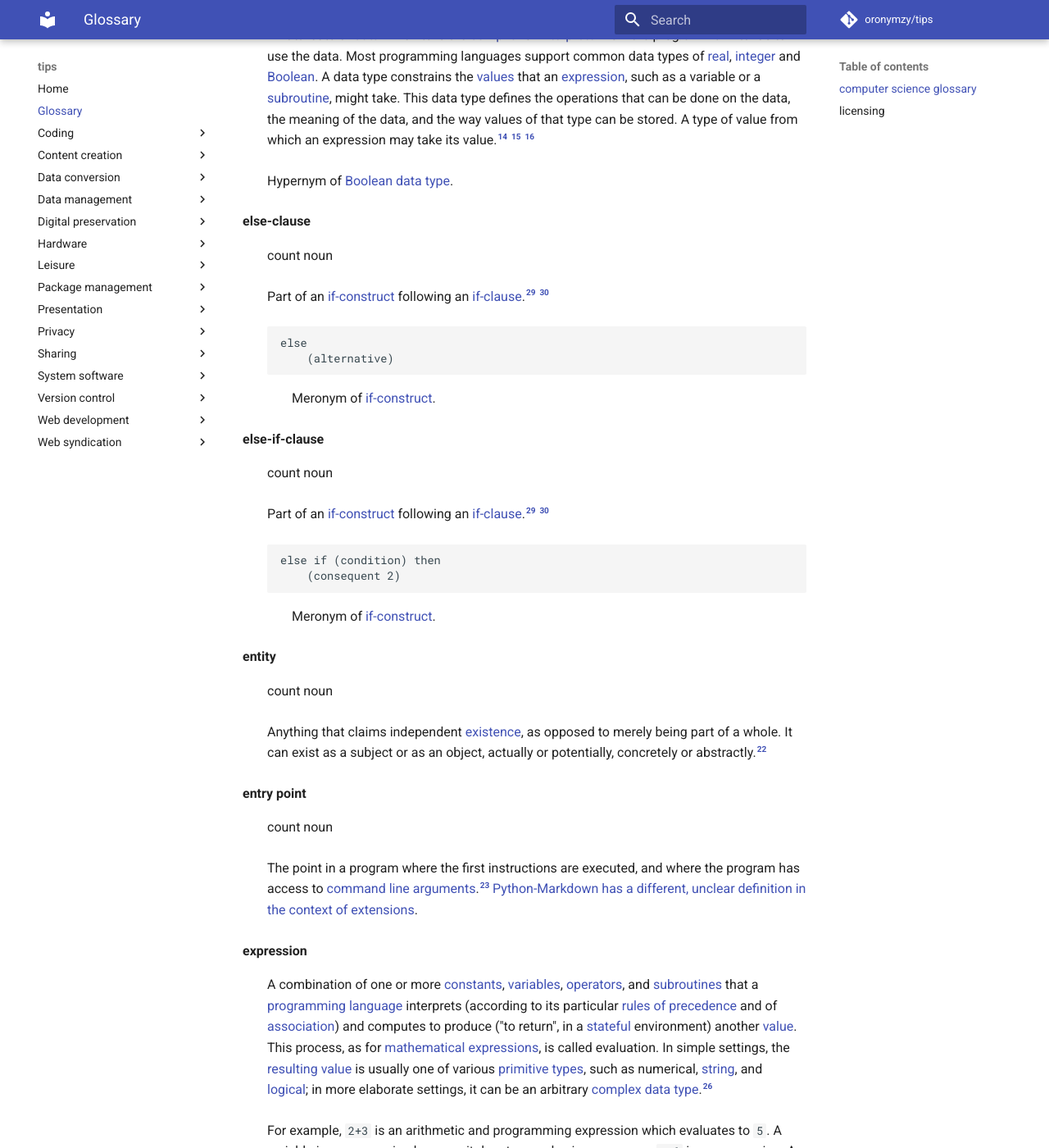
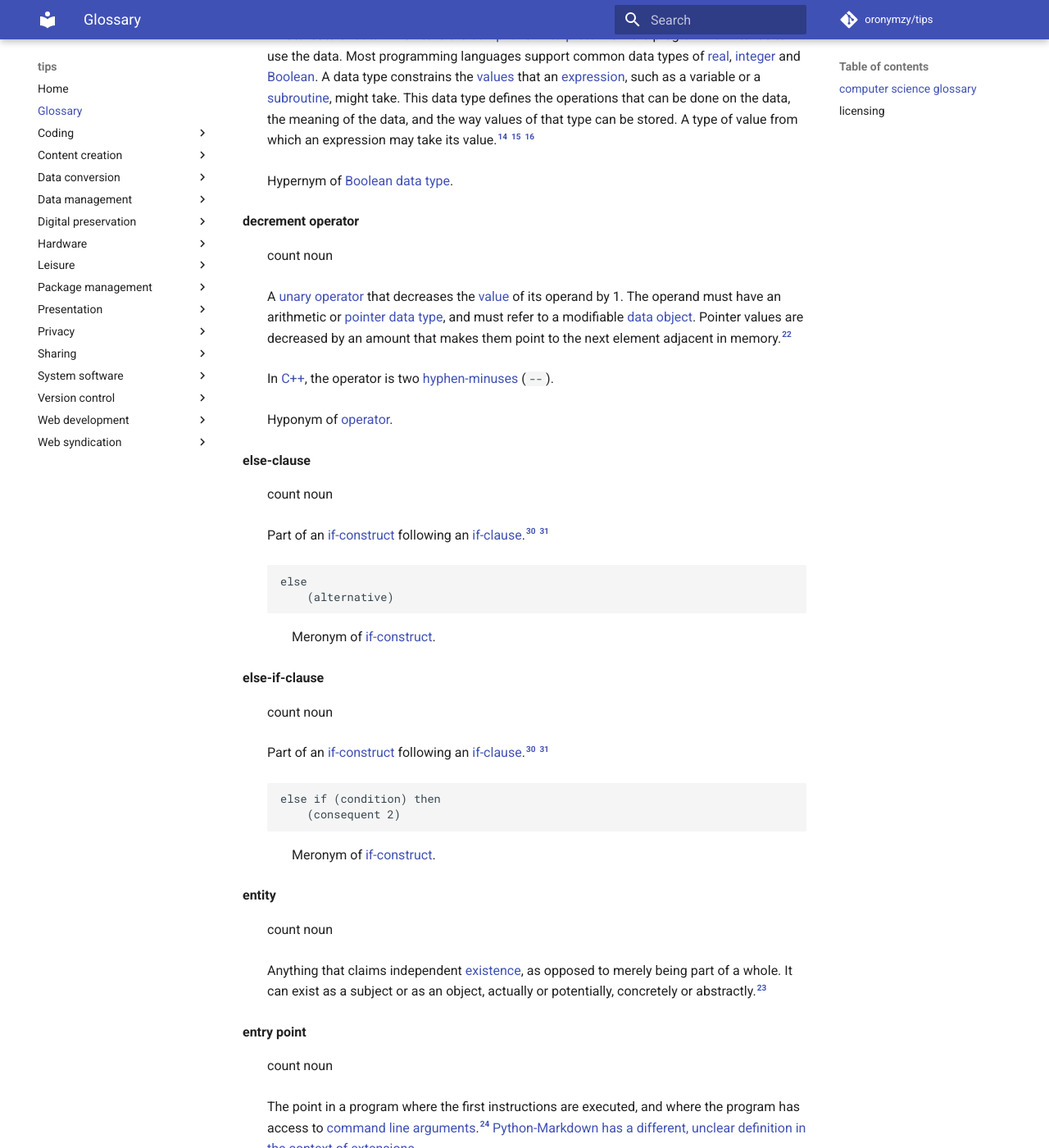
Before and after one commit to oronymzy/tips, an MkDocs documentation site: the page built from docs/glossry.md, in a window 1280 px wide and 1400 px high, scrolled down 4028 px. Shown: the whole window at 82% size. Built offline with MkDocs 1.6.1 and Material for MkDocs 9.7.7, drawn with Linux system fonts in a browser that asks for light colours; comment, search, counter and statistics services are not loaded; some of the changed text lies outside the part shown.

Commit message:
Add 'decrement operator' concept
Add 'decrement operator' concept, with footnote.
Add semantic relation between
'decrement operator' and 'operator'.

```diff
--- a/docs/glossry.md
+++ b/docs/glossry.md
@@ -82,6 +82,12 @@ Data can be organized in many different types of [data structures](https://en.wi
 : count noun
 : An attribute of [data](#datumdef) which tells the [compiler](https://en.wikipedia.org/wiki/Compiler) or [interpreter](https://en.wikipedia.org/wiki/Interpreter_(computing)) how the programmer intends to use the data. Most programming languages support common data types of [real](https://en.wikipedia.org/wiki/Real_number), [integer](https://en.wikipedia.org/wiki/Integer_(computer_science)) and [Boolean](#Booleandatatypedef). A data type constrains the [values](#valuedef) that an [expression](#expressiondef), such as a variable or a [subroutine](#subroutinedef), might take. This data type defines the operations that can be done on the data, the meaning of the data, and the way values of that type can be stored. A type of value from which an expression may take its value.[^datatypedef1] [^datatypedef2] [^datatypedef-note1]
 : Hypernym of [Boolean data type](#Booleandatatypedef).
+
+**decrement operator** {: #decrementoperatordef }
+: count noun
+: A [unary](https://en.wikipedia.org/wiki/Unary_operator) [operator](#operatordef) that decreases the [value](#valuedef) of its operand by 1. The operand must have an arithmetic or [pointer](https://en.wikipedia.org/wiki/Pointer_(computer_programming)) [data type](#datatypedef), and must refer to a modifiable [data object](https://en.wikipedia.org/wiki/Data_object). Pointer values are decreased by an amount that makes them point to the next element adjacent in memory.[^decrementoperatordef-note1]
+: In [C++](https://en.wikipedia.org/wiki/C++), the operator is two [hyphen-minuses](https://en.wikipedia.org/wiki/Hyphen-minus) (`--`).
+: Hyponym of [operator](#operatordef).
 
 **else-clause** {: #elseclausedef }
 : count noun
@@ -197,7 +203,7 @@ The most common logical operators are **[binary](https://en.wikipedia.org/wiki/B
 : count noun
 : A construct which behaves generally like a [subroutine](#subroutinedef), but which differs [syntactically](https://en.wikipedia.org/wiki/Syntax_(programming_languages)) or [semantically](https://en.wikipedia.org/wiki/Semantics_(computer_science)) from a usual subroutine.[^operatordef-note1]
 : Operators have [associativity](#associativitydef). They may be **associative, left-associative, right-associative** or **non-associative**. For **associative** operators, the operations can be grouped arbitrarily. For **left-associative** operators, the operations are grouped from the left. For **right-associative** operators, the operations are grouped from the right. For **non-associative** operators, the operations cannot be chained, often because the output type is incompatible with the input types.[^operatordef-note2]
-: Hypernym of [conditional operator](#conditionaloperatordef), [increment operator](#incrementoperatordef), [logical operator](#logicaloperatordef), and [relational operator](#relationaloperatordef).
+: Hypernym of [conditional operator](#conditionaloperatordef), [decrement operator](#decrementoperatordef), [increment operator](#incrementoperatordef), [logical operator](#logicaloperatordef), and [relational operator](#relationaloperatordef).
 
 **relational expression** {: #relationalexpressiondef }
 : count noun
@@ -319,6 +325,7 @@ on Wiktionary, with changes made.
 [^datumdef3]: Paul, Ryan (March 12, 2008). ["Study: amount of digital info > global storage capacity"](https://arstechnica.com/news.ars/post/20080312-study-amount-of-digital-info-global-storage-capacity.html). Ars Technics. [Archived](https://web.archive.org/web/20080313111238/http://arstechnica.com/news.ars/post/20080312-study-amount-of-digital-info-global-storage-capacity.html) from the original on March 13, 2008. Retrieved 2008-03-12.
 [^datumdef4]: Gantz, John F.; et al. (2008). ["The Diverse and Exploding Digital Universe"](https://web.archive.org/web/20080311234210/http://www.emc.com/leadership/digital-universe/expanding-digital-universe.htm). International Data Corporation via EMC. Archived from [the original](http://www.emc.com/leadership/digital-universe/expanding-digital-universe.htm) on 2008-03-11. Retrieved 2008-03-12.
 [^datumdef-note1]: This definition is based on [Wikipedia's definition](https://en.wikipedia.org/wiki/Data_(computing)).
+[^decrementoperatordef-note1]: This definition is based on [Wikipedia's definition](https://en.wikipedia.org/wiki/Increment_and_decrement_operators).
 [^entitydef-note1]: This definition is essentially the same as [Wikipedia's definition](https://en.wikipedia.org/wiki/Entity).
 [^entrypointdef-note1]: This definition is essentially the same as [Wikipedia's definition](https://en.wikipedia.org/wiki/Entry_point), with some rewording.
 [^expressiondef1]: [Javascript expressions, Mozilla](https://developer.mozilla.org/en/Core_JavaScript_1.5_Guide/Expressions) Accessed July 6, 2009]
```
